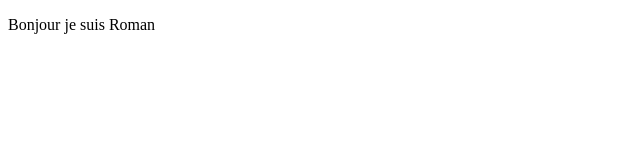
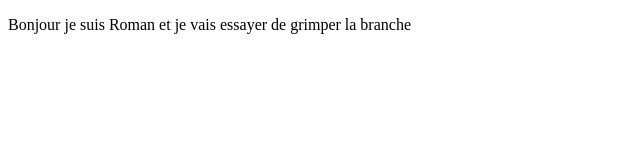
Before and after one commit to roman7501/test_git, a plain HTML site: page index.html in a window 1280 px wide. Shown: the whole page, without its empty margins (0-640 px from the left). Drawn offline with Linux system fonts and the light colour scheme.

Commit message:
monte branche

```diff
--- a/index.html
+++ b/index.html
@@ -6,6 +6,6 @@
     <title>Roman</title>
   </head>
   <body>
-    <p>Bonjour je suis Roman</p>
+    <p>Bonjour je suis Roman et je vais essayer de grimper la branche</p>
   </body>
 </html>
```
